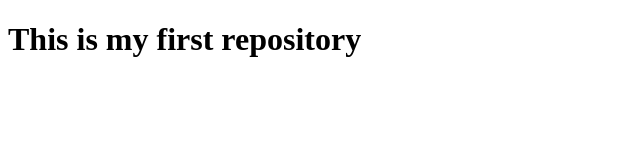
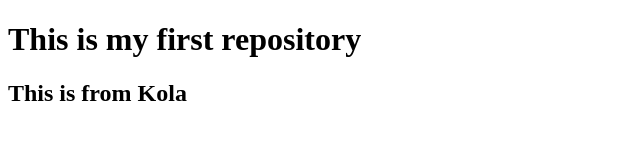
Before and after one commit to DEBBYADE/first-repo, a plain HTML site: page index.html in a window 1280 px wide. Shown: the whole page, without its empty margins (0-640 px from the left). Drawn offline with Linux system fonts and the light colour scheme.

Commit message:
kola adding this

```diff
--- a/index.html
+++ b/index.html
@@ -8,5 +8,6 @@
 </head>
 <body>
     <h1>This is my first repository</h1>
+    <h2>This is from Kola</h2>
 </body>
 </html>
```
